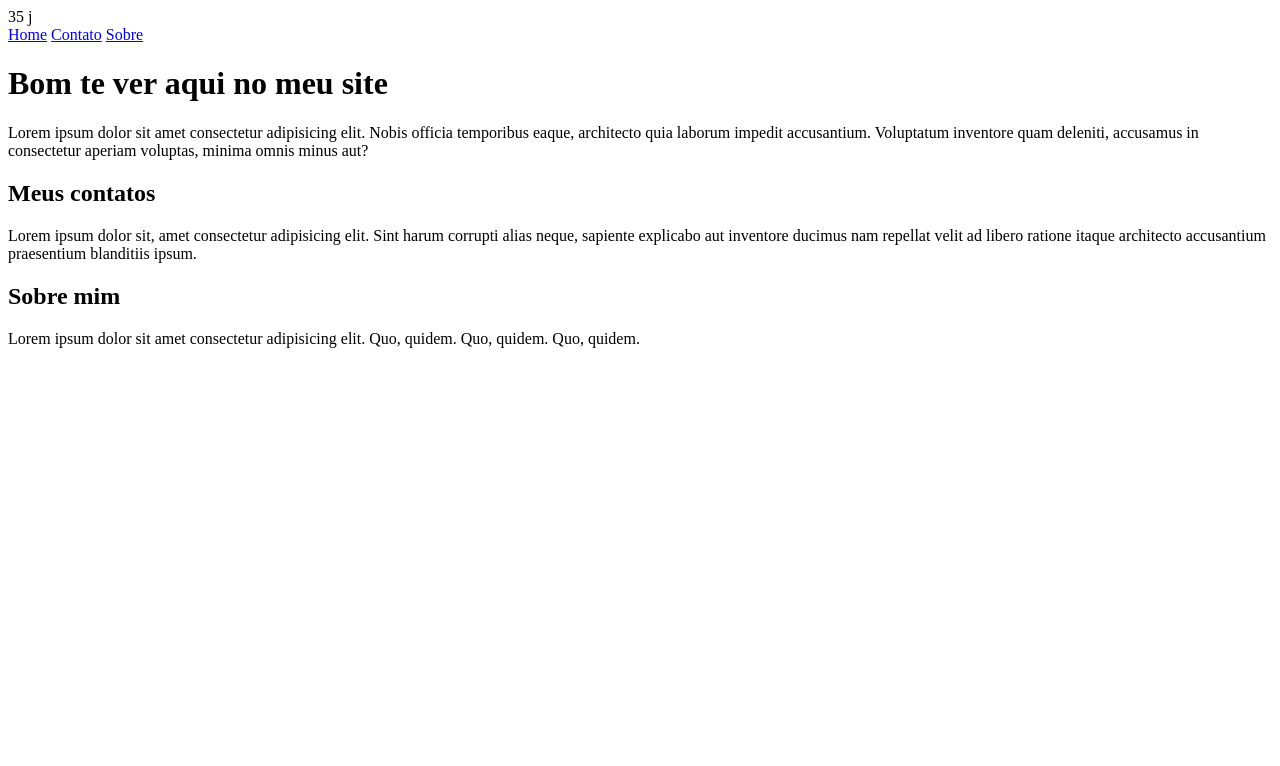
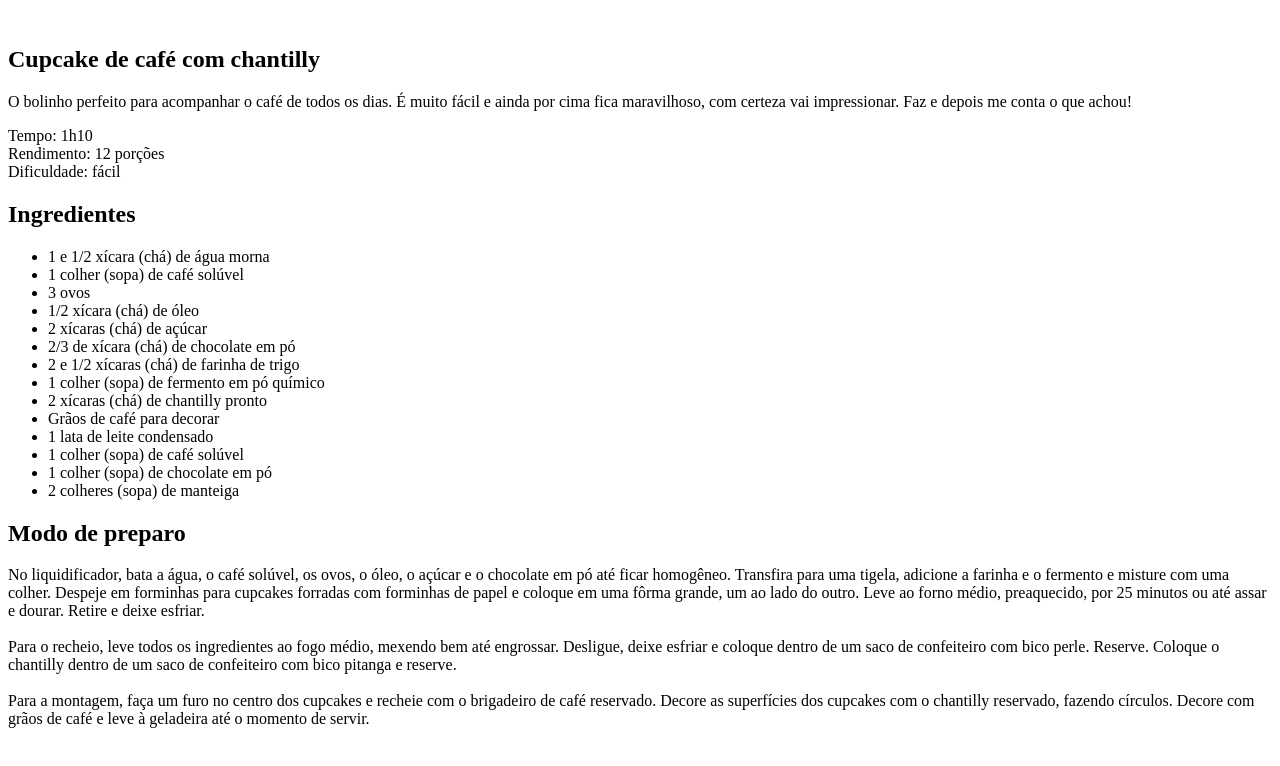
Before and after one commit to BeeDoonz/Curso-FullStack, a plain HTML site: page Projeto HTML/index.html in a window 1280 px wide. Drawn offline with Linux system fonts and the light colour scheme.

Commit message:
HTML completed

```diff
--- a/Projeto HTML/index.html
+++ b/Projeto HTML/index.html
@@ -5,27 +5,44 @@
     <meta name="viewport" content="width=device-width, initial-scale=1.0">
     <title>Meu site</title>
     <link rel="stylesheet" href="style.css">
-    35
 </head>
-<body>j
-    <nav>
-        <a href="#Home">Home</a>
-        <a href="#Contato">Contato</a>
-        <a href="#Sobre">Sobre</a>
-    </nav>
-
+<body>
+ <div id="page">
+    <img src="" alt="">
     <main>
-        <section id="Home"></section>
-            <h1>Bom te ver aqui no meu site</h1>
-            <p>
-                Lorem ipsum dolor sit amet consectetur adipisicing elit. Nobis officia temporibus eaque, architecto quia laborum impedit accusantium. Voluptatum inventore quam deleniti, accusamus in consectetur aperiam voluptas, minima omnis minus aut?
-            </p>
-        <section id="Contato"></section>
-            <h2>Meus contatos</h2>
-            <p>Lorem ipsum dolor sit, amet consectetur adipisicing elit. Sint harum corrupti alias neque, sapiente explicabo aut inventore ducimus nam repellat velit ad libero ratione itaque architecto accusantium praesentium blanditiis ipsum.</p>
-        <section id="Sobre"></section>
-            <h2>Sobre mim</h2>
-            <p>Lorem ipsum dolor sit amet consectetur adipisicing elit. Quo, quidem. Quo, quidem. Quo, quidem.</p>
+        <section id="about">
+            <h1>Cupcake de café com chantilly</h1>
+            <p>O bolinho perfeito para acompanhar o café de todos os dias. É muito fácil e ainda por cima fica maravilhoso, com certeza vai impressionar. Faz e depois me conta o que achou!</p>
+            <p>Tempo: 1h10 <br>Rendimento: 12 porções<br>Dificuldade: fácil</p>
+        </section>
+        <section id="ingredients">
+            <h2>
+                <h2>Ingredientes</h2>
+                <ul>
+                   <li>1 e 1/2 xícara (chá) de água morna</li>
+                   <li>1 colher (sopa) de café solúvel</li>
+                   <li>3 ovos</li>
+                   <li>1/2 xícara (chá) de óleo</li>
+                   <li>2 xícaras (chá) de açúcar</li>
+                   <li>2/3 de xícara (chá) de chocolate em pó</li>
+                   <li>2 e 1/2 xícaras (chá) de farinha de trigo</li>
+                   <li>1 colher (sopa) de fermento em pó químico</li>
+                   <li>2 xícaras (chá) de chantilly pronto</li>
+                   <li>Grãos de café para decorar</li>
+                   <li>1 lata de leite condensado</li>
+                   <li>1 colher (sopa) de café solúvel</li>
+                   <li>1 colher (sopa) de chocolate em pó</li>
+                   <li>2 colheres (sopa) de manteiga</li>
+                </ul>
+            </h2>
+        </section>
+        <section id="preparation">
+            <h2>Modo de preparo</h2>
+            <p>No liquidificador, bata a água, o café solúvel, os ovos, o óleo, o açúcar e o chocolate em pó até ficar homogêneo. Transfira para uma tigela, adicione a farinha e o fermento e misture com uma colher. Despeje em forminhas para cupcakes forradas com forminhas de papel e coloque em uma fôrma grande, um ao lado do outro. Leve ao forno médio, preaquecido, por 25 minutos ou até assar e dourar. Retire e deixe esfriar. <br><br>
+            Para o recheio, leve todos os ingredientes ao fogo médio, mexendo bem até engrossar. Desligue, deixe esfriar e coloque dentro de um saco de confeiteiro com bico perle. Reserve. Coloque o chantilly dentro de um saco de confeiteiro com bico pitanga e reserve. <br><br>
+            Para a montagem, faça um furo no centro dos cupcakes e recheie com o brigadeiro de café reservado. Decore as superfícies dos cupcakes com o chantilly reservado, fazendo círculos. Decore com grãos de café e leve à geladeira até o momento de servir.</p>
+        </section>
     </main>
+ </div>
 </body>
 </html>
```
